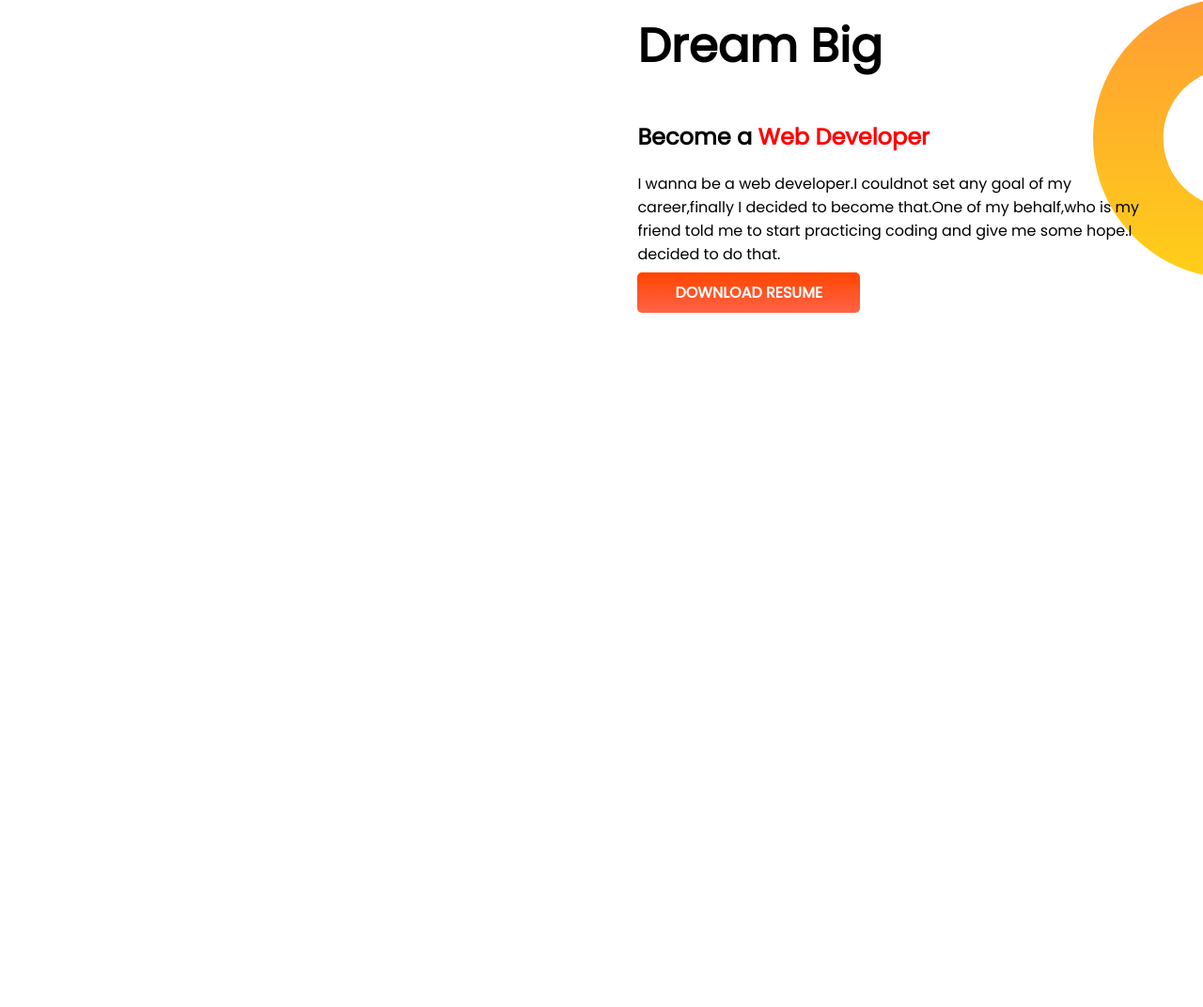
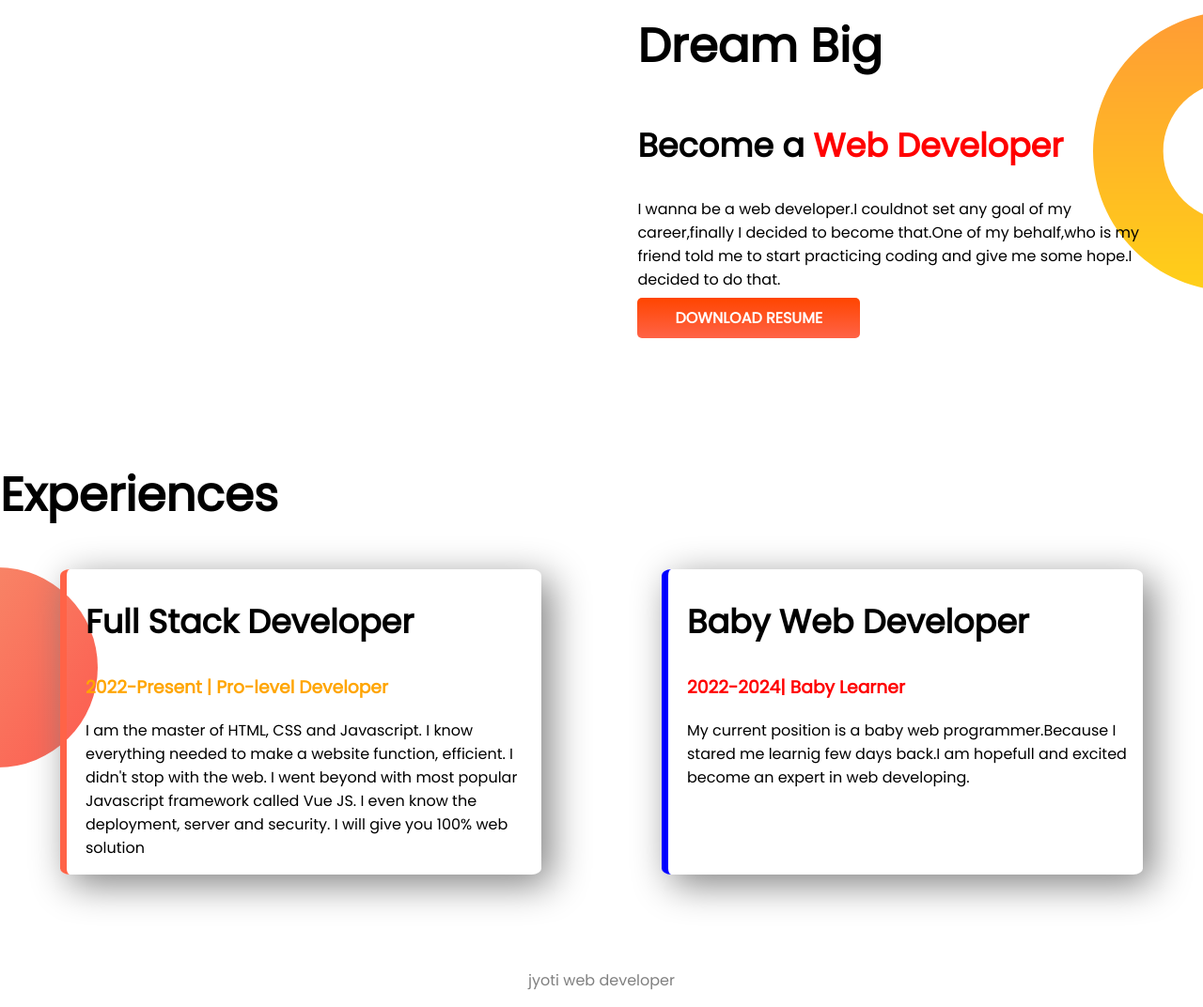
Before and after one commit to tamjida-web/develop-a-aportfolio, a plain HTML site: page index.html in a window 1280 px wide. Shown: the part 708-1780 px from the top of the page at 94% size. Before the commit the page ends 1171 px from the top, so only its background shows below. Drawn offline with Linux system fonts and the light colour scheme.

Commit message:
footer added

```diff
--- a/index.html
+++ b/index.html
@@ -13,7 +13,7 @@
 
 </head>
 <body>
-    <section class="background-banner">
+    <section class="background-banner flexible-container">
     <div class="half-width">
     <h1>Welcome to</h1>
     <h1><span class="orange">Tamjida Jyoti</span> World!</h1>
@@ -26,7 +26,7 @@
 </div>
 </section>
 
-<section class="dream-big">
+<section class="dream-big flexible-container">
     <div class="half-width">
         <img src="images/my-bg2.png" alt="">
     </div>
@@ -38,7 +38,31 @@
 
     </div>
 </section>
+<section class="experience">
+
+    <h1>Experiences</h1>
+    <div  class="flexible-container">
+        <div id="full-stack" class="experience-item">
+            <h2>Full Stack Developer</h2>
+            <h3 class="orange">2022-Present | Pro-level Developer</h3>
+            <p>I am the master of HTML, CSS and Javascript. I know everything needed to make a website function, efficient. I didn't stop with the web. I went beyond with most popular Javascript framework called Vue JS. I even know the deployment, server and security. I will give you 100% web solution</p>
+            </div>
+
+            <div id="baby-web" class="experience-item">
+                <h2>Baby Web Developer</h2>
+                <h3 class="red">2022-2024| Baby Learner</h3>
+                <p>My current position is a baby web programmer.Because I stared me learnig few days back.I am hopefull and excited become an expert in web developing.</p>
+
+            </div>
+    </div>
+
+
+</section>
 
 
 </body>
+<footer>
+   <p> jyoti web developer</p>
+
+   </footer>
 </html>
--- a/style.css
+++ b/style.css
@@ -5,13 +5,16 @@ body{
 h1{
     font-size: 50px;
 }
+h2{
+    font-size: 35px;
+}
 .orange{
     color: orange;
 }
 .red{
     color: red;
 }
-section{
+.flexible-container{
     display: flex;
     margin-bottom: 100px;
 }
@@ -41,3 +44,27 @@ section{
     background-repeat: no-repeat;
     background-position: right;
 }
+.experience-item{
+    box-shadow: 10px 10px 40px gray;
+    width: 40%;
+    margin-left: 5%;
+    margin-right: 5%;
+    padding-left: 20px;
+
+    border-radius: 2%;
+}
+.experience{
+    background-image: url(images/exp-bg.png);
+    background-repeat: no-repeat;
+    background-position: left;
+}
+#full-stack{
+    border-left: 7px solid tomato;
+}
+#baby-web{
+    border-left: 7px solid blue;
+}
+footer p{
+    text-align: center;
+    color: gray;
+}
```
Also changed, not shown: images/exp-bg.png (added).
